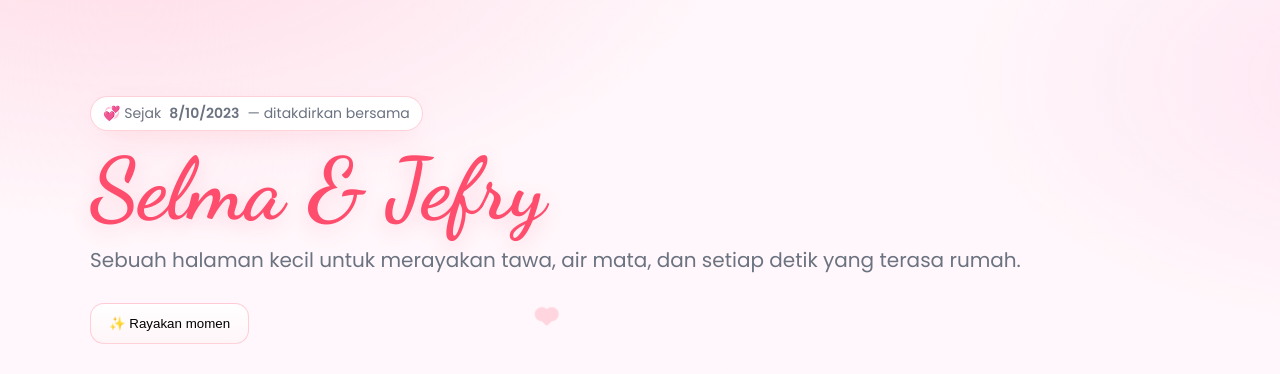
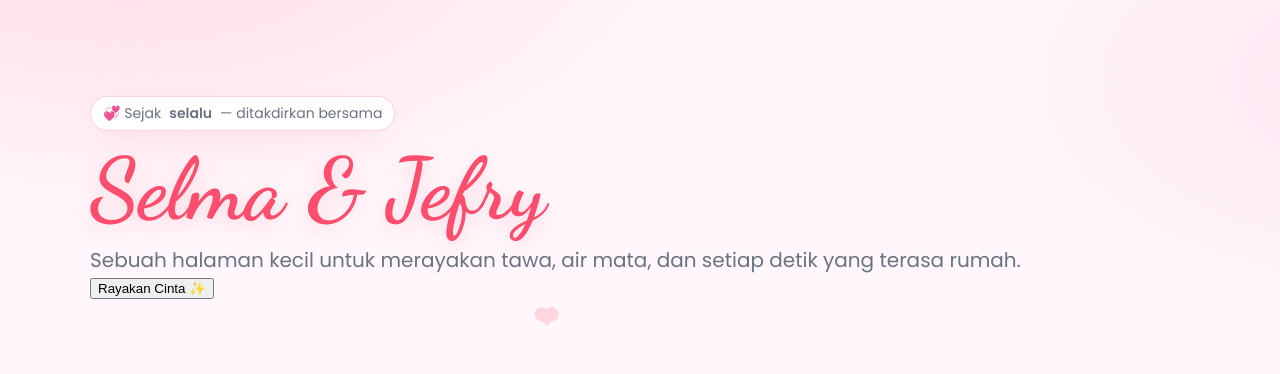
Before and after one commit to Zyuraaaaa/emakuu, a plain HTML site: page index.html in a window 1280 px wide. Shown: the top 374 px of the page. Drawn offline with Linux system fonts and the light colour scheme.

Commit message:
Update index.html

```diff
--- a/index.html
+++ b/index.html
@@ -160,7 +160,7 @@
         Selma &amp; Jefry
       </h1>
       <p class="subtitle">Sebuah halaman kecil untuk merayakan tawa, air mata, dan setiap detik yang terasa rumah.</p>
-      <button class="cta" id="celebrateBtn" aria-label="Rayakan cinta">✨ Rayakan momen</button>
+      <button onclick="window.location.href='wa.me/6282180228860?text=i lovee youu sayanggkuu'">Rayakan Cinta ✨</button>
     </div>
   </header>
 
```
